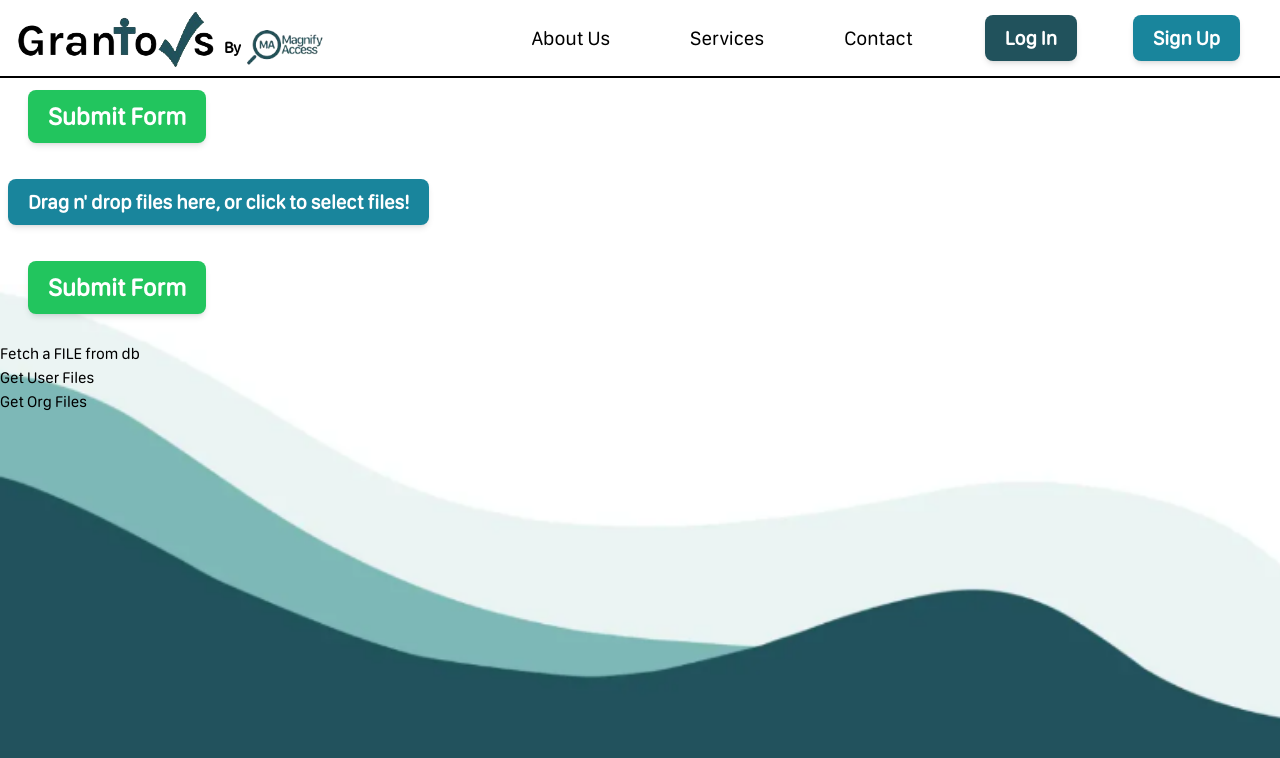
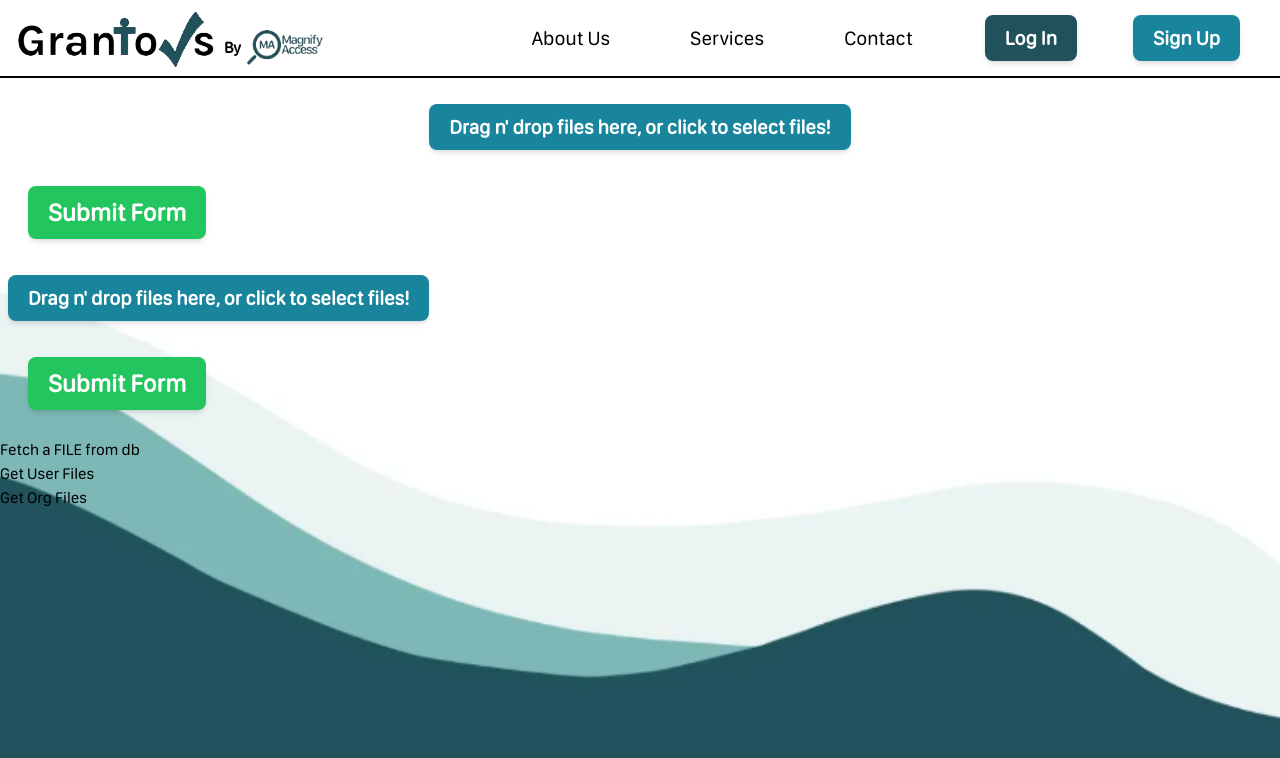
Before and after one commit to GlassesNoGlasses/c01w24-project-grantors, a React (Create React App) app in the folder frontend/: page /files in a window 1280 px wide. Shown: the top 758 px of the page. Built offline with nearby package versions, Linux system fonts and the light colour scheme.

Commit message:
Added styles back to drop zone test

```diff
--- a/frontend/src/components/files/TestFileDisplay.tsx
+++ b/frontend/src/components/files/TestFileDisplay.tsx
@@ -1,11 +1,10 @@
 
 import React, { useState } from 'react'
 import DropZoneFile from './dropzone/DropZoneFile'
-import { SERVER_PORT } from '../../constants/ServerConstants';
-import { Accept } from '../../interfaces/Accept';
 import { useUserContext } from '../contexts/userContext';
 import FileController from '../../controllers/FileController';
 import { FSFile } from '../../interfaces/FSFile';
+import { Accept } from 'react-dropzone';
 
 const TestFileDisplay = () => {
 
@@ -115,12 +114,14 @@ const TestFileDisplay = () => {
     <div className='min-h-fill min-w-full'>
         <form onSubmit={handleImageSubmit}
         encType="multipart/form-data">
+            <div className='flex align-middle justify-center h-full w-full pt-24'>
                 <DropZoneFile
                 fileLimit={2}
                 FileCallback={(droppedFiles) => setImageFiles(droppedFiles)}
                 dropZoneElement={FileDisplay()}
                 acceptedFileTypes={acceptedFileTypesImages}
                 />
+            </div>
             {imageFiles.map((file, index) => (
                 <li key={index} className='list-none'>
                     <div className="flex flex-col gap-1 p-5 px-3">
```
Lines whose indentation alone changed are shown as unchanged.
